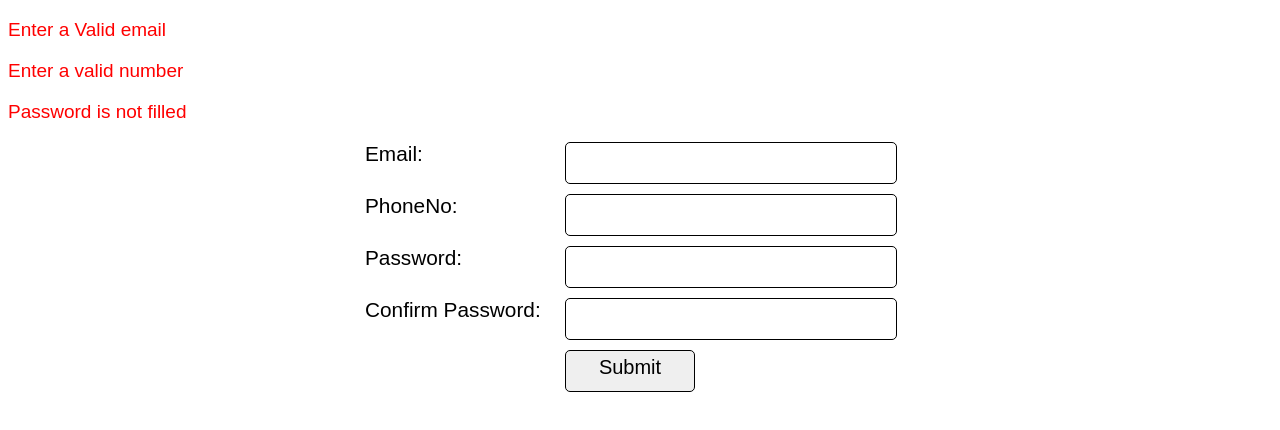
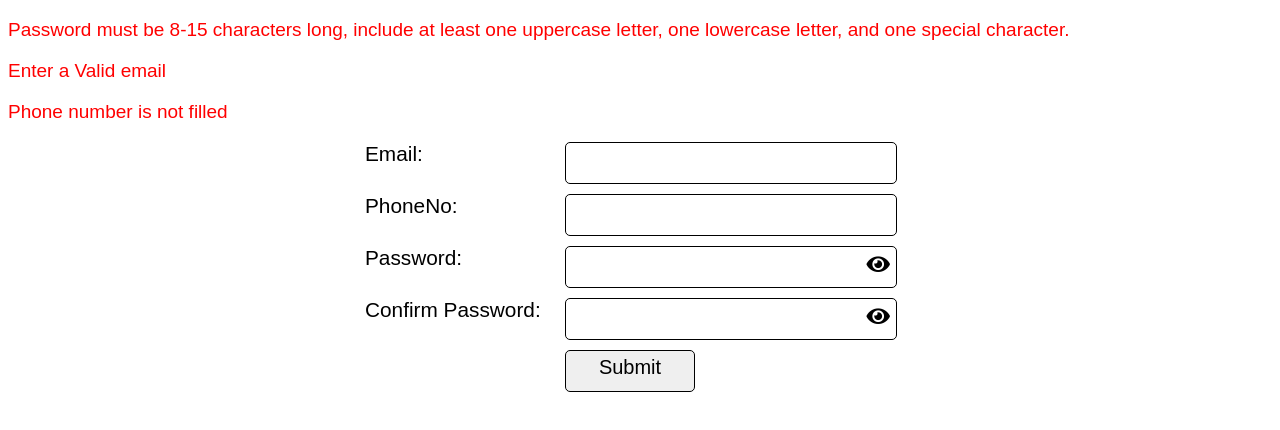
Before and after one commit to Pooja-sharma1205/jquery--form-validation, a plain HTML site: page index.html in a window 1280 px wide. Both pictures are taken after a click on the input 630 px from the left and 237 px from the top of the page. Drawn offline with nearby package versions, Linux system fonts and the light colour scheme.

Commit message:
Update index.html
update

```diff
--- a/index.html
+++ b/index.html
@@ -1,49 +1,66 @@
 <!DOCTYPE html>
 <html lang="en">
+
 <head>
   <meta charset="UTF-8">
   <meta name="viewport" content="width=device-width, initial-scale=1.0">
   <title>Form Validation</title>
   <script src="https://code.jquery.com/jquery-3.5.1.min.js"></script>
+  <link rel="stylesheet" href="https://cdnjs.cloudflare.com/ajax/libs/font-awesome/5.15.4/css/all.min.css">
   <style>
-        body{
+    body {
       font-family: Arial, Helvetica, sans-serif;
       font-size: 130%;
     }
-   .wrapper{
+
+    .wrapper {
       width: 550px;
       margin: 0 auto;
     }
-   label{
+
+    label {
       width: 200px;
       float: left;
       top: 12px;
     }
-   input{
+
+    input {
       width: 320px;
       font-size: 20px;
       border: 1px solid black;
       border-radius: 5px;
       padding: 5px 5px 12px 5px;
+
     }
-   .formelement{
+
+    .formelement {
       margin-bottom: 10px;
+      position: relative;
     }
-   #submitbutton{
+
+    #submitbutton {
       width: 130px;
       margin-left: 200px;
     }
-   #errors{
+
+    #errors {
       color: red;
       font-size: 19px;
     }
-    #success{
+
+    #success {
       color: green;
       font-size: 19px;
     }
 
+    .eye-icon {
+      position: absolute;
+      right: 25px;
+      bottom: 12px;
+    }
   </style>
 </head>
+
 <body>
   <div id="errors"></div>
   <div id="success"></div>
@@ -54,51 +71,77 @@
     </div>
     <div class="formelement">
       <label for="PhoneNo.">PhoneNo:</label>
-         <input type="number" id="phoneno" name="PhoneNo">
+      <input type="number" id="phoneno" name="PhoneNo" maxlength="10">
     </div>
     <div class="formelement">
       <label for="pwd">Password:</label>
       <input type="password" id="password" name="pwd">
+      <i class="fas fa-eye eye-icon" id="toggle-password"></i></span>
     </div>
     <div class="formelement">
       <label for="confirm-pwd">Confirm Password:</label>
       <input type="Confirm-Password" id="confirm-pwd" name="confirm-pwd">
+      <i class="fas fa-eye eye-icon" id="toggle-confirmPassword"></i></span>
     </div>
     <input id="submitbutton" type="submit">
   </div>
   <script>
-        var errormessage=""
-        var missingfields=""
+    var errormessage = ""
+    var missingfields = ""
     function isEmail(email) {
       var regex = /^([a-zA-Z0-9_.+-])+@(([a-zA-Z0-9-])+\.)+([a-zA-Z0-9]{2,4})+$/
       return regex.test(email);
     }
-         $("#submitbutton").click(function() {
-            if($("#Email").val()==""){
-              missingfields="<p>Emails are not filled</p>"
+    function isValidPassword(password) {
+      var regex = /^(?=.*[a-z])(?=.*[A-Z])(?=.*\d)(?=.*[@$!%*?&])[A-Za-z\d@$!%*?&]{8,15}$/;
+      return regex.test(password);
     }
-             if($("#phoneno").val()==""){
-              missingfields="<p>Phone number is not filled</p>"
+    $("#submitbutton").click(function () {
+      // Clear previous error and success messages
+      $("#errors").html("");
+      $("#success").html("");
+      var errormessage = "";
+      var missingfields = "";
+
+      if ($("#Email").val() == "") {
+        missingfields = "<p>Emails are not filled</p>"
       }
-             if($("#password").val()==""){
-              missingfields="<p>Password is not filled</p>"
+      if ($("#phoneno").val() == "") {
+        missingfields = "<p>Phone number is not filled</p>"
       }
-            if(isEmail($("#Email").val())==false){
-             errormessage+="<p>Enter a Valid email</p>"
+      if (!isValidPassword($("#password").val())) {
+        errormessage += "<p>Password must be 8-15 characters long, include at least one uppercase letter, one lowercase letter, and one special character.</p>";
       }
-            if($.isNumeric($("#phoneno").val())==false){
-                errormessage+="<p>Enter a valid number</p>"
+      if (isEmail($("#Email").val()) == false) {
+        errormessage += "<p>Enter a Valid email</p>"
       }
-            if($ ("#password").val()!==$("#confirm-pwd").val()){
-                errormessage+="<p>Password does not match</p>"
+      if ($("#phoneno").val().length > 10) {
+        errormessage += "<p>Phone number must be 10 digits</p>";
+      }
+      if ($("#password").val() !== $("#confirm-pwd").val()) {
+        errormessage += "<p>Password does not match</p>"
 
       }
-          if(errormessage==""){
+      if (errormessage == "") {
         $("#success").html("You registered")
-          }else{
-            $("#errors").html(errormessage +missingfields);
+      } else {
+        $("#errors").html(errormessage + missingfields);
       }
     });
+$('#toggle-password').click(function () {
+            var passwordField = $("#password");
+            var type = passwordField.attr("type") === "password" ? "text" : "password";
+            passwordField.attr("type", type);
+            $(this).toggleClass("fa-eye fa-eye-slash");
+        });
+        $('#toggle-confirmPassword').click(function(){
+          var confirmPassworField=$("confirm-pwd");
+          var type=confirmPassworField.attr("type")==="password"? "text" :"password";
+          confirmPassworField.attr("type",type);
+          $(this).toggleClass("fa-eye fa-eye-slash");
+        });
+
   </script>
 </body>
+
 </html>
```
Lines whose indentation alone changed are shown as unchanged.
